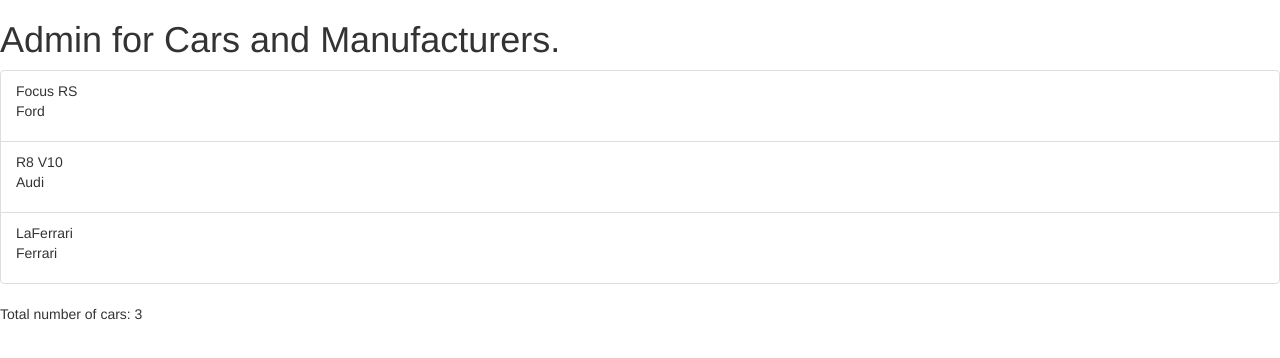
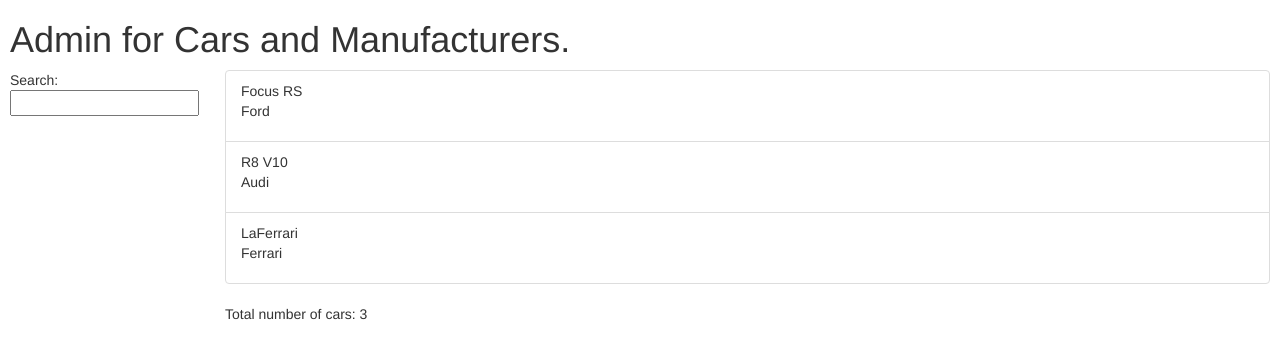
Before and after one commit to optimized4u/real-racing-telemetry-client, a website: page app/index.html in a window 1280 px wide. Drawn offline with nearby package versions, Linux system fonts and the light colour scheme.

Commit message:
Added search for car model.

```diff
--- a/app/index.html
+++ b/app/index.html
@@ -5,22 +5,36 @@
   <meta charset="utf-8">
   <title>RRT Client</title>
   <link rel="stylesheet" href="https://cdnjs.cloudflare.com/ajax/libs/bootswatch/3.3.6/darkly/bootstrap.min.css">
-  <!--<link rel="stylesheet" href="css/app.css">-->
+  <link rel="stylesheet" href="css/app.css">
   <script src="bower_components/angular/angular.js"></script>
   <script src="js/controllers.js"></script>
 </head>
 
 <body ng-controller="carController">
-  <div id="content">
+  <div id="container-fluid">
     <h1>{{title}}</h1>
+    <div class="row">
+      <div class="col-md-2">
+        <!--Sidebar content-->
+
+        Search:
+        <input ng-model="query">
+
+      </div>
+
+      <div class="col-md-10">
+        <!--Body content-->
+
         <ul class="list-group">
-      <li class="list-group-item" ng-repeat="car in cars">
+          <li class="list-group-item" ng-repeat="car in cars | filter:query ">
              <span>{{car.model}}</span>
              <p>{{car.manufacturer}}</p>
            </li>
           </ul>
           <p>Total number of cars: {{cars.length}}</p>
         </div>
+      </div>
+    </div>
 </body>
 
 </html>
```
Lines whose indentation alone changed are shown as unchanged.
